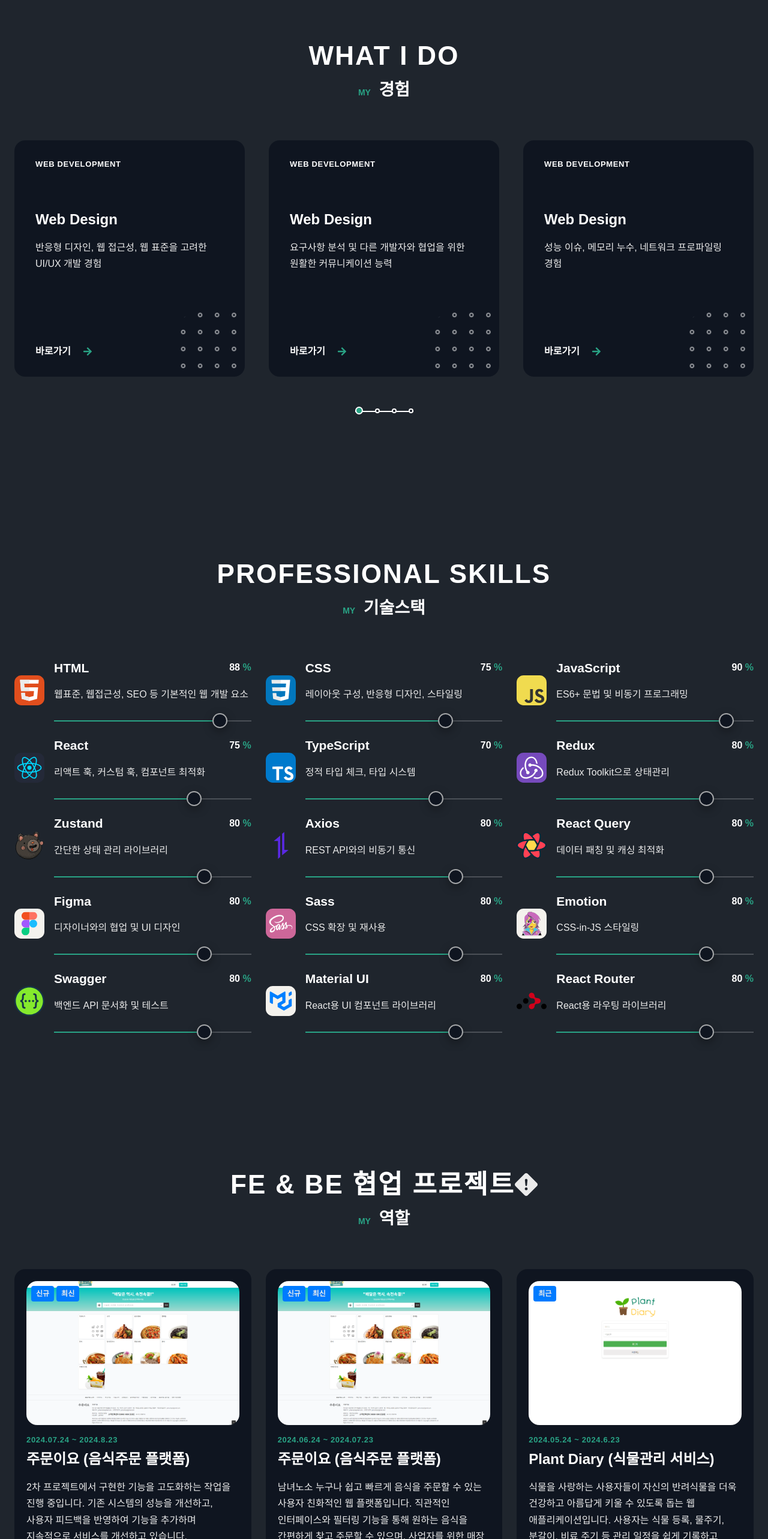
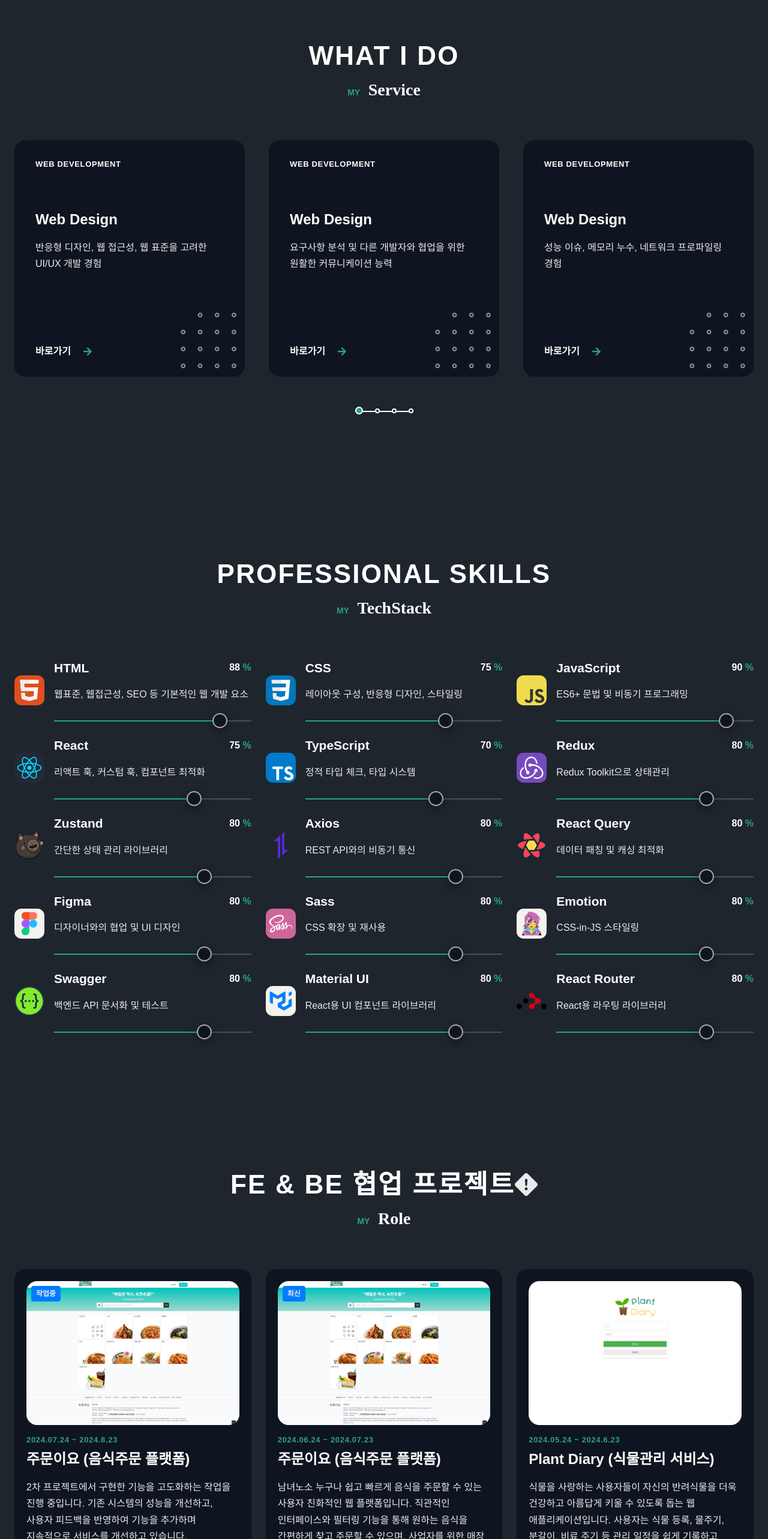
Before and after one commit to miss-gif/portfolio-final, a React (Vite) app: page / in a window 1280 px wide. Shown: the part 920-3486 px from the top of the page at 60% size. Built offline with nearby package versions, Linux system fonts and the light colour scheme.

Commit message:
Fix : 텍스트 수정

```diff
--- a/src/components/portfolio/index.tsx
+++ b/src/components/portfolio/index.tsx
@@ -65,7 +65,7 @@ const Portfolio = () => {
           Portfolio
         </h2>
         <p className="section__subtitle">
-          My <span>Cases</span>
+          My <span>result</span>
         </p>
         <List
           categories={allCategories}
--- a/src/components/portfolio/portfolio.ts
+++ b/src/components/portfolio/portfolio.ts
@@ -47,7 +47,7 @@ export const portfolio: PortfolioItem[] = [
       "타입스크립트",
       "반응형",
     ],
-    techStack: [react, sass, reactrouter, redux, axios, ts],
+    techStack: [react, sass, reactrouter, axios, ts, emotion],
     title: "포트폴리오",
     description: `현재까지 작업한 작업물을 정리한 웹사이트입니다`,
   },
--- a/src/components/project/index.tsx
+++ b/src/components/project/index.tsx
@@ -54,7 +54,7 @@ const Project: React.FC = () => {
           </button>
         </div>
         <p className="section__subtitle">
-          My <span>역할</span>
+          My <span>role</span>
         </p>
         <div className="project__container container">
           <ul className="project__list">
--- a/src/components/project/project.ts
+++ b/src/components/project/project.ts
@@ -33,7 +33,7 @@ interface Project {
 export const project: Project[] = [
   {
     id: 1,
-    tag: ["신규", "최신"],
+    tag: ["작업중"],
     img: [team2_1, team2_2, team2_3, team2_4, team2_5, team2_6, team2_7],
     date: "2024.07.24 ~ 2024.8.23",
     title: "주문이요 (음식주문 플랫폼)",
@@ -74,7 +74,7 @@ export const project: Project[] = [
   },
   {
     id: 2,
-    tag: ["신규", "최신"],
+    tag: ["최신"],
     img: [team2_1, team2_2, team2_3, team2_4, team2_5, team2_6, team2_7],
     date: "2024.06.24 ~ 2024.07.23",
     title: "주문이요 (음식주문 플랫폼)",
@@ -119,7 +119,7 @@ export const project: Project[] = [
   },
   {
     id: 3,
-    tag: ["최근"],
+    tag: [],
     img: [team1],
     date: "2024.05.24 ~ 2024.6.23",
     title: "Plant Diary (식물관리 서비스)",
--- a/src/components/services/index.tsx
+++ b/src/components/services/index.tsx
@@ -14,7 +14,7 @@ const Services = () => {
         What I do
       </h2>
       <p className="section__subtitle">
-        My <span>경험</span>
+        My <span>service</span>
       </p>
       <Swiper
         modules={[Pagination]}
--- a/src/components/skills/index.tsx
+++ b/src/components/skills/index.tsx
@@ -45,7 +45,7 @@ const Skills = () => {
         Professional Skills
       </h2>
       <p className="section__subtitle">
-        My <span>기술스택</span>
+        My <span>techStack</span>
       </p>
       {loading ? (
         <p>Loading...</p>
```
